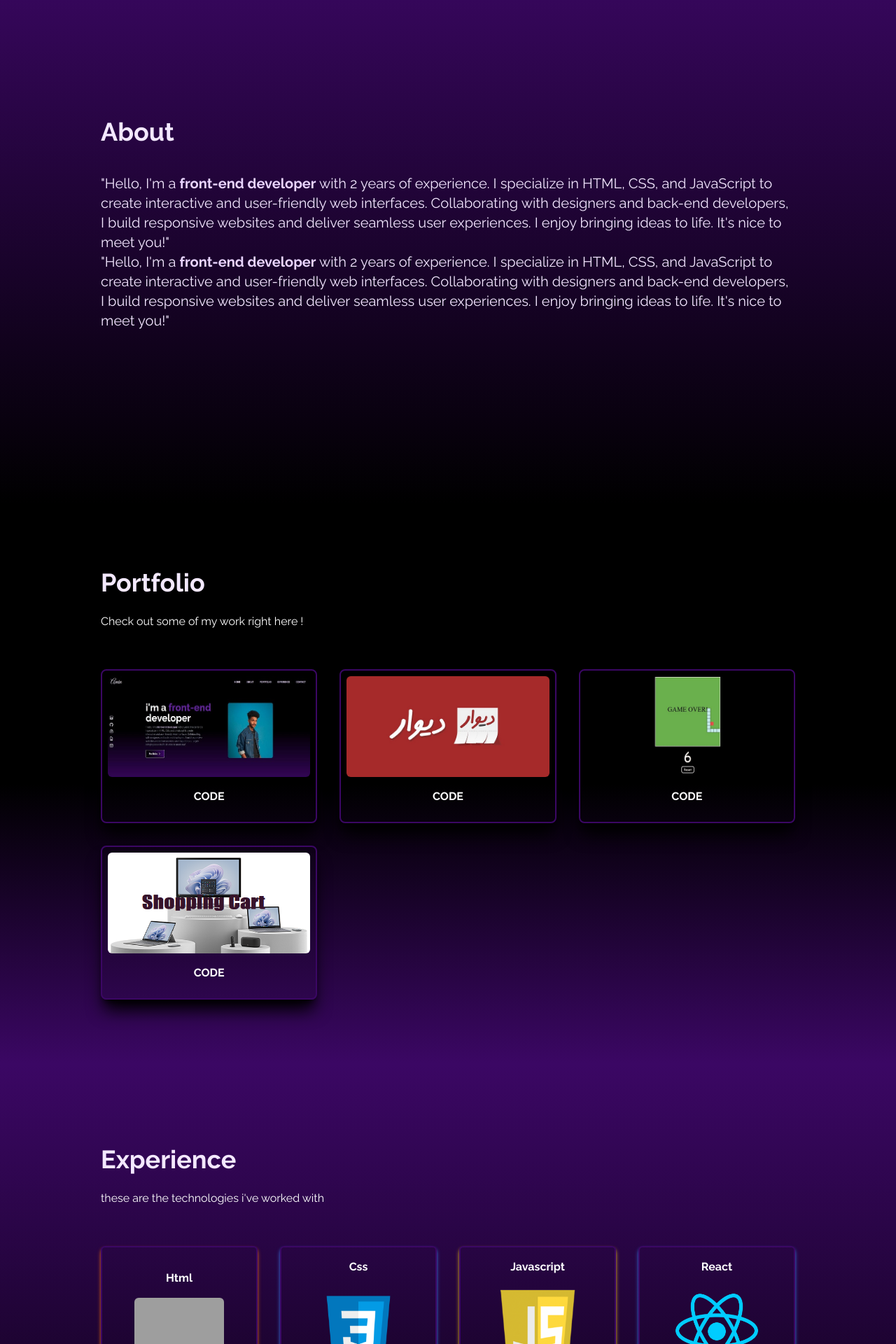
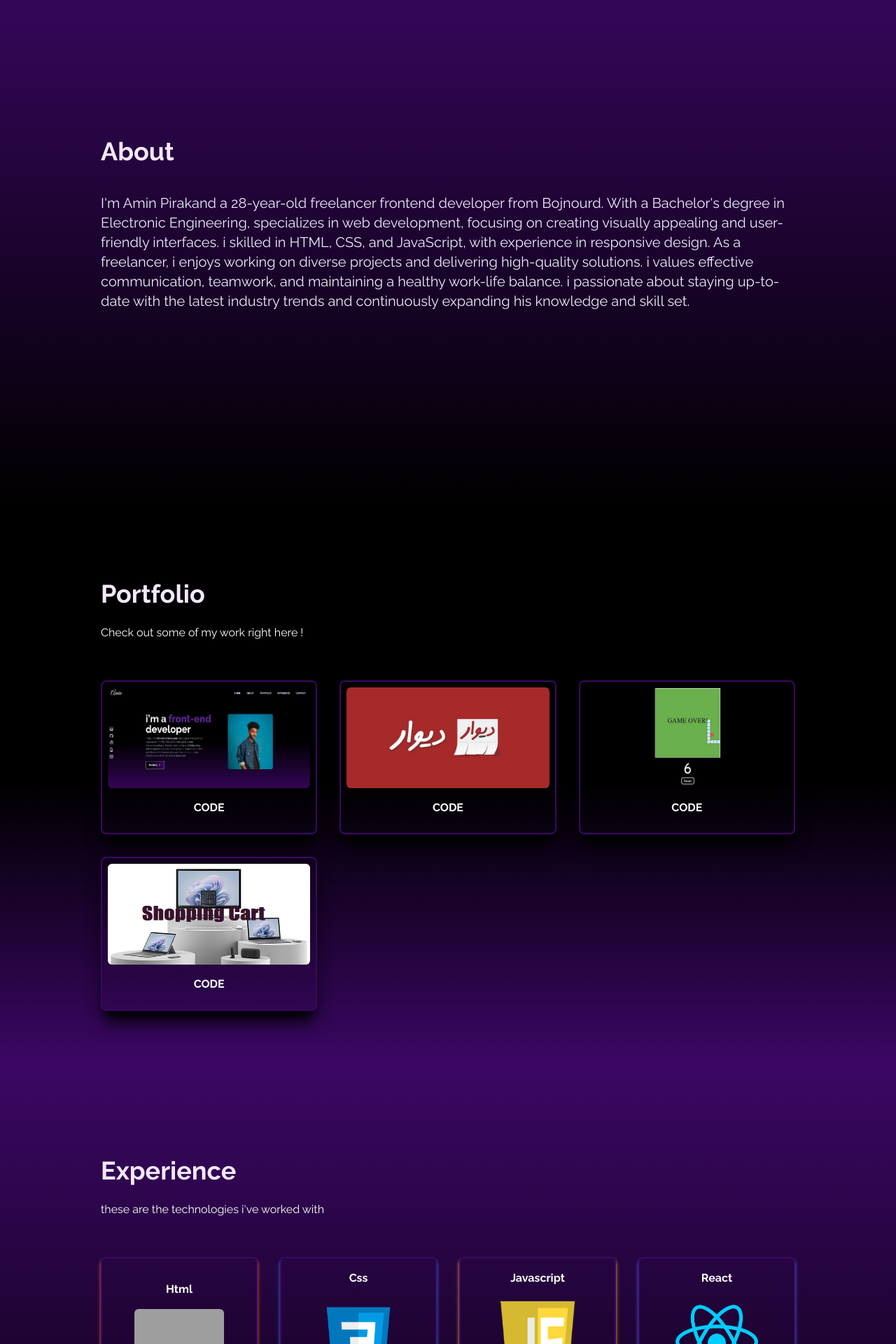
Before and after one commit to aminpirakand/portfolio-main, a React (Create React App) app: page / in a window 1280 px wide. Shown: the part 880-2800 px from the top of the page at 70% size. Built offline with nearby package versions, Linux system fonts and the light colour scheme; grey boxes are pictures that could not be loaded.

Commit message:
project done

```diff
--- a/src/components/About.jsx
+++ b/src/components/About.jsx
@@ -10,10 +10,10 @@ const About = () => {
           duration-100  '>About</p>
         </div>
         <p className='text-xl mt-2 '>
-        "Hello, I'm a <b className=' text-purple-200'>front-end developer </b> with 2 years of experience. I specialize in HTML, CSS, and JavaScript to create interactive and user-friendly web interfaces. Collaborating with designers and back-end developers, I build responsive websites and deliver seamless user experiences. I enjoy bringing ideas to life. It's nice to meet you!"
-        </p>
-        <p className='text-xl'> "Hello, I'm a <b className=' text-purple-200  '>front-end developer </b> with 2 years of experience. I specialize in HTML, CSS, and JavaScript to create interactive and user-friendly web interfaces. Collaborating with designers and back-end developers, I build responsive websites and deliver seamless user experiences. I enjoy bringing ideas to life. It's nice to meet you!"</p>
-      </div>
+        I'm Amin Pirakand a 28-year-old freelancer frontend developer from Bojnourd. With a Bachelor's degree in Electronic Engineering, specializes in web development, focusing on creating visually appealing and user-friendly interfaces. i skilled in HTML, CSS, and JavaScript, with experience in responsive design. As a freelancer, i enjoys working on diverse projects and delivering high-quality solutions. i values effective communication, teamwork, and maintaining a healthy work-life balance. i passionate about staying up-to-date with the latest industry trends and continuously expanding his knowledge and skill set.
+       </p>
+
+       </div>
     </div>
   )
 }
--- a/src/components/Contact.jsx
+++ b/src/components/Contact.jsx
@@ -4,7 +4,7 @@ const Contact = () => {
   return (
     <div name="contact" className='bg-gradient-to-b from-black via-black to-purple-950 w-full h-screen text-white '>
       <div className='max-w-screen-lg p-4 mx-auto flex flex-col justify-center w-full h-full'>
-        <div className='pb-8'>
+        <div className='pb-8 mt-16'>
           <p className='text-4xl font-bold inline cursor-pointer
           text-purple-100
           duration-100  '>Contact</p>
--- a/src/components/Experience.jsx
+++ b/src/components/Experience.jsx
@@ -68,7 +68,7 @@ const Experience = () => {
   return (
     <div name="experience" className='bg-gradient-to-b from-purple-950 to-black w-full text-white md:h-screen '>
       <div className='max-w-screen-lg p-4 mx-auto flex flex-col justify-center w-full h-full'>
-        <div className='pb-8'>
+        <div className='pb-8 mt-8'>
           <p className='text-4xl font-bold inline cursor-pointer
             text-purple-100
             duration-100  '> Experience </p>
--- a/src/components/Portfolio.jsx
+++ b/src/components/Portfolio.jsx
@@ -9,40 +9,45 @@ const Portfolio = () => {
     {
       id:1,
       src: portfolio1,
+      href:'https://github.com/aminpirakand/portfolio-main'
 
     },
     {
       id:2,
       src: divar1,
+      href:'https://github.com/aminpirakand/divar-test'
+
 
     },
     {
       id:3,
       src: snakegame1,
+      href:'https://github.com/aminpirakand/gameSnake'
 
     },
     {
       id:4,
       src: shopingcart,
+      href:'https://github.com/aminpirakand/shopping-cart'
     }
   ]
   return (
     <div name="portfolio" className='bg-gradient-to-b from-black via-black to-purple-950 w-full text-white md:h-screen '>
       <div className='max-w-screen-lg p-4 mx-auto flex flex-col justify-center w-full h-full'>
-        <div className='pb-8'>
+        <div className='pb-8 mt-8'>
           <p className='text-4xl font-bold inline cursor-pointer
           text-purple-100
           duration-100  '>Portfolio</p>
           <p className='py-6'>Check out some of my work right here !</p>
         </div>
         <div  className='grid sm:grid-cols-2 md:grid-cols-2 lg:grid-cols-3 gap-8 px-12 sm:px-0'>
-        {Portfolios.map(({id,src,title})=>(
+        {Portfolios.map(({id,src,href})=>(
           <>
             <div key={id} className=' relative shadow-xl  shadow-black rounded-lg border-2 border-purple-950 p-2  '>
             <img src={src} alt=""
             className=' cursor-pointer rounded-md duration-300 hover:scale-105 w-full h-36 ' />
             <div className='flex items-center justify-center shadow-purple-700 rounded-b-md'>
-              <button className='w-full px-4 m-4 font-bold uppercase'>Code</button>
+              <a className='flex items-center justify-center w-full px-4 m-4 font-bold uppercase hover:font-extrabold hover:scale-105 duration-300' rel="noreferrer" href={href} target='_blank '>Code</a>
             </div>
           </div>
           </>
--- a/src/components/SocialLinks.jsx
+++ b/src/components/SocialLinks.jsx
@@ -53,7 +53,8 @@ const SocialLinks = () => {
     }
   ]
   return (
-    <div  className='hidden lg:flex flex-col top-[35%] left-0 fixed '>
+    <div className='relative'>
+      <div  className='hidden lg:flex flex-col top-[35%] left-0 fixed '>
       <ul>
         {Links.map(({id,child,href,download})=>(
           <li key={id} className='flex justify-between items-center w-40 h-12 px-4 ml-[-100px] hover:ml-[-10px] hover: rounded-md duration-700 '>
@@ -67,7 +68,23 @@ const SocialLinks = () => {
         ))}
 
       </ul>
+      </div>
+      <div className='absolute sm:hidden bottom-8'>
+      <ul>
+      {Links.map(({id,child,href,download})=>(
+          <li key={id} className='flex justify-between items-center w-40 h-12 px-4 ml-[-100px] hover:ml-[-10px] hover: rounded-md duration-700 '>
+          <a href={href} rel="noreferrer" target="_blank"
+          className='flex justify-between items-center w-full text-purple-100 '
+          download={download}
+          >
+            {child}
+          </a>
+        </li>
+        ))}
+      </ul>
     </div>
+    </div>
+
   )
 }
 
```
